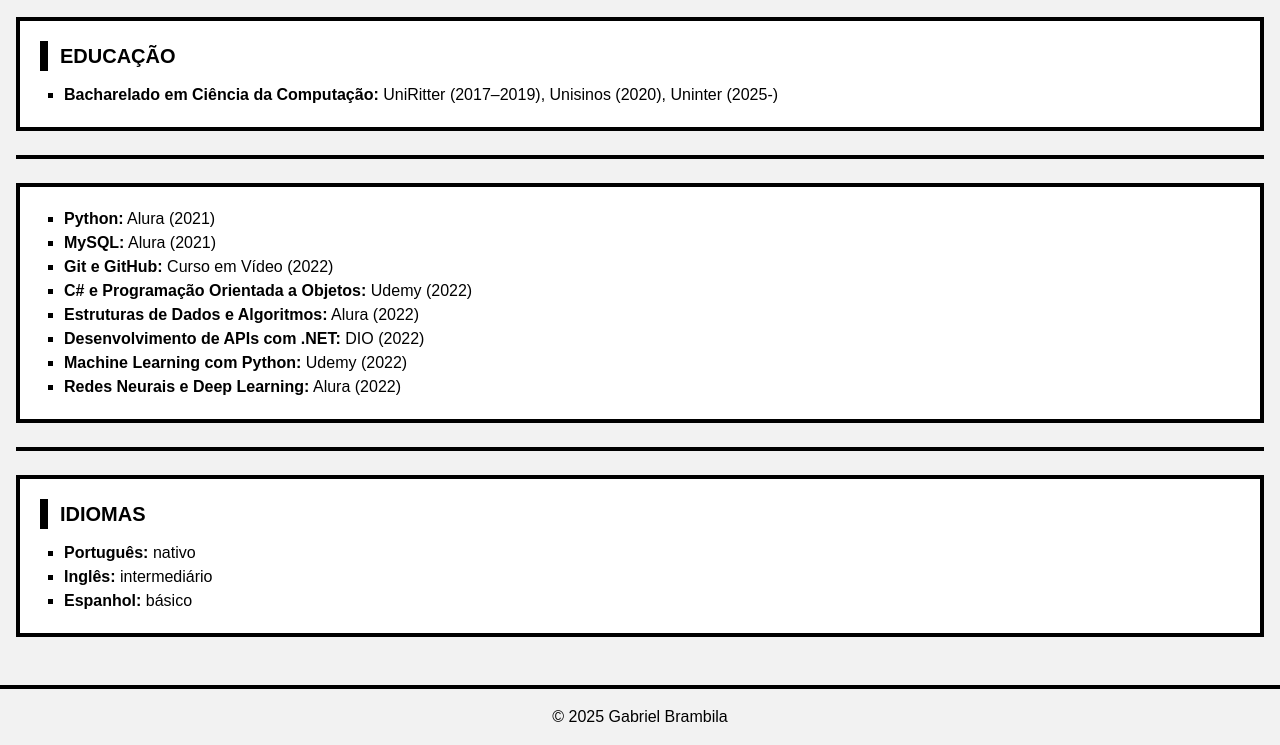
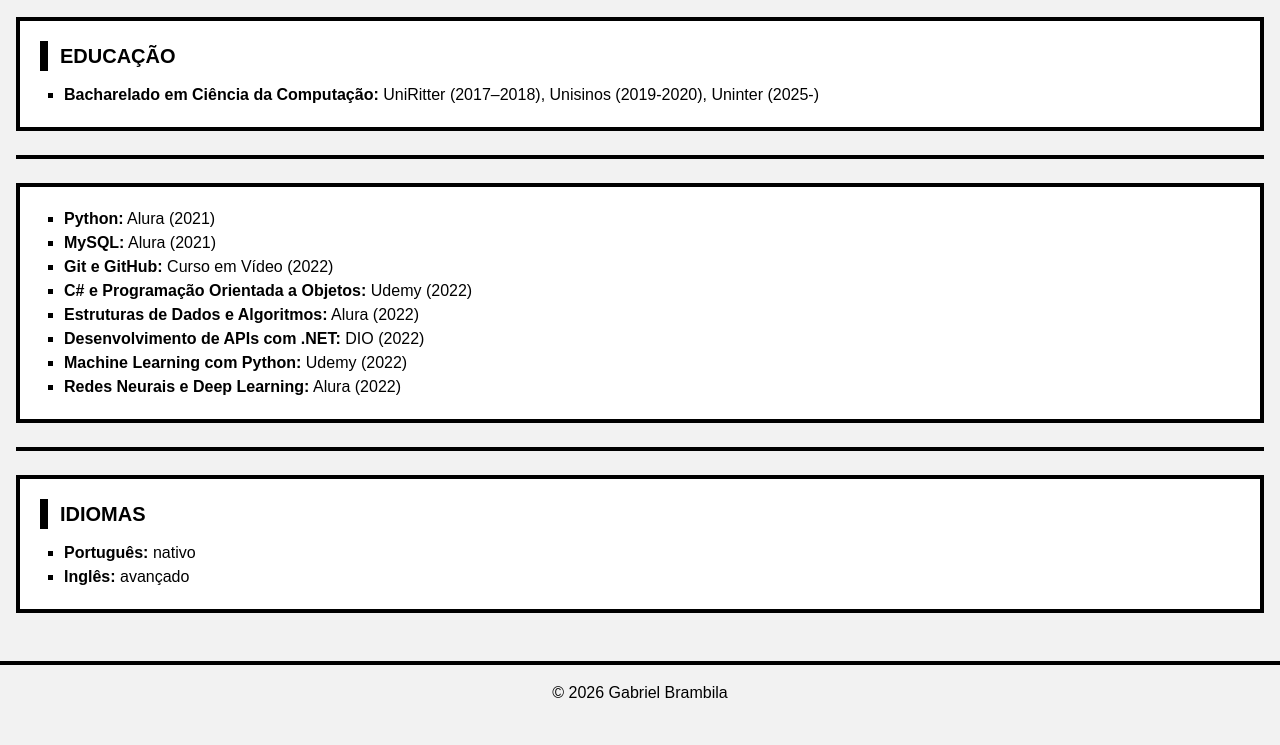
Before and after one commit to GBrambila/portfolio, a plain HTML site: page formacao.html in a window 1280 px wide. Shown: the part 127-872 px from the top of the page. After the commit the page ends 848 px from the top, so only its background shows below. Drawn offline with Linux system fonts and the light colour scheme.

Commit message:
Update formacao.html

```diff
--- a/formacao.html
+++ b/formacao.html
@@ -29,7 +29,7 @@
       <ul>
         <li>
           <strong>Bacharelado em Ciência da Computação:</strong>
-         UniRitter (2017–2019), Unisinos (2020), Uninter (2025-)
+         UniRitter (2017–2018), Unisinos (2019-2020), Uninter (2025-)
         </li>
       </ul>
     </section>
@@ -54,13 +54,12 @@
       <h2>IDIOMAS</h2>
       <ul>
         <li><strong>Português:</strong> nativo</li>
-        <li><strong>Inglês:</strong> intermediário</li>
-        <li><strong>Espanhol:</strong> básico</li>
+        <li><strong>Inglês:</strong> avançado</li>
       </ul>
     </section>
   </main>
 
-  <footer>© 2025 Gabriel Brambila</footer>
+  <footer>© 2026 Gabriel Brambila</footer>
 </body>
 
 </html>
```
